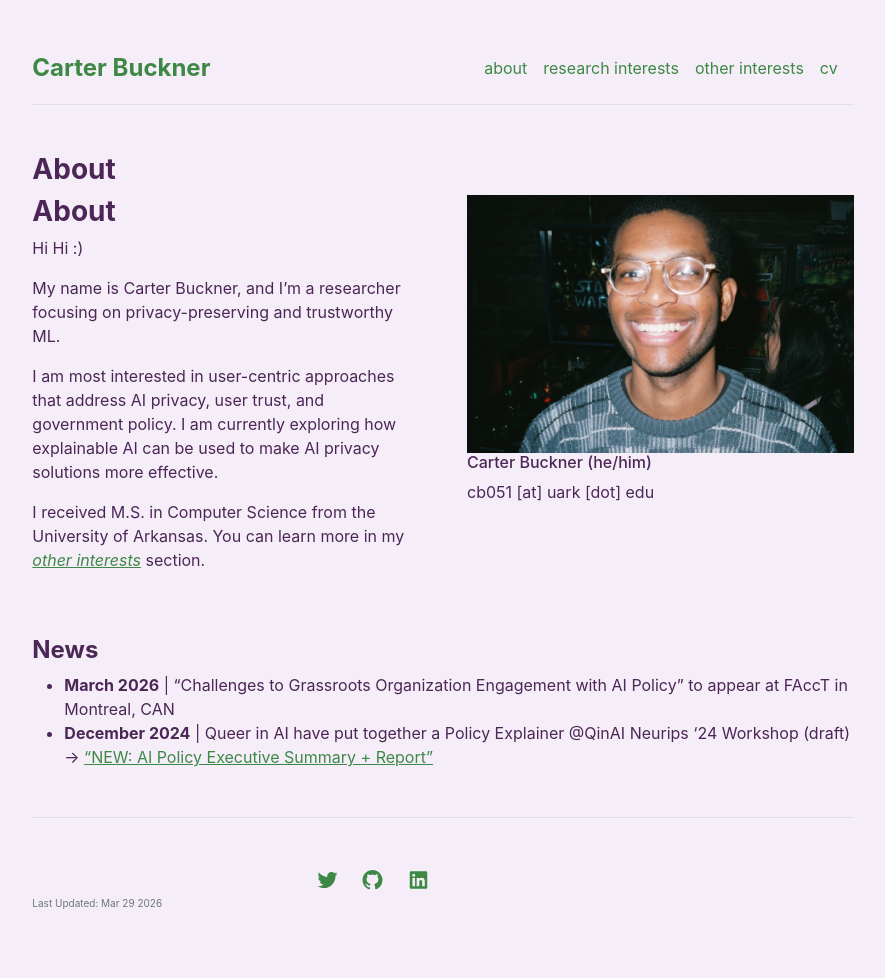
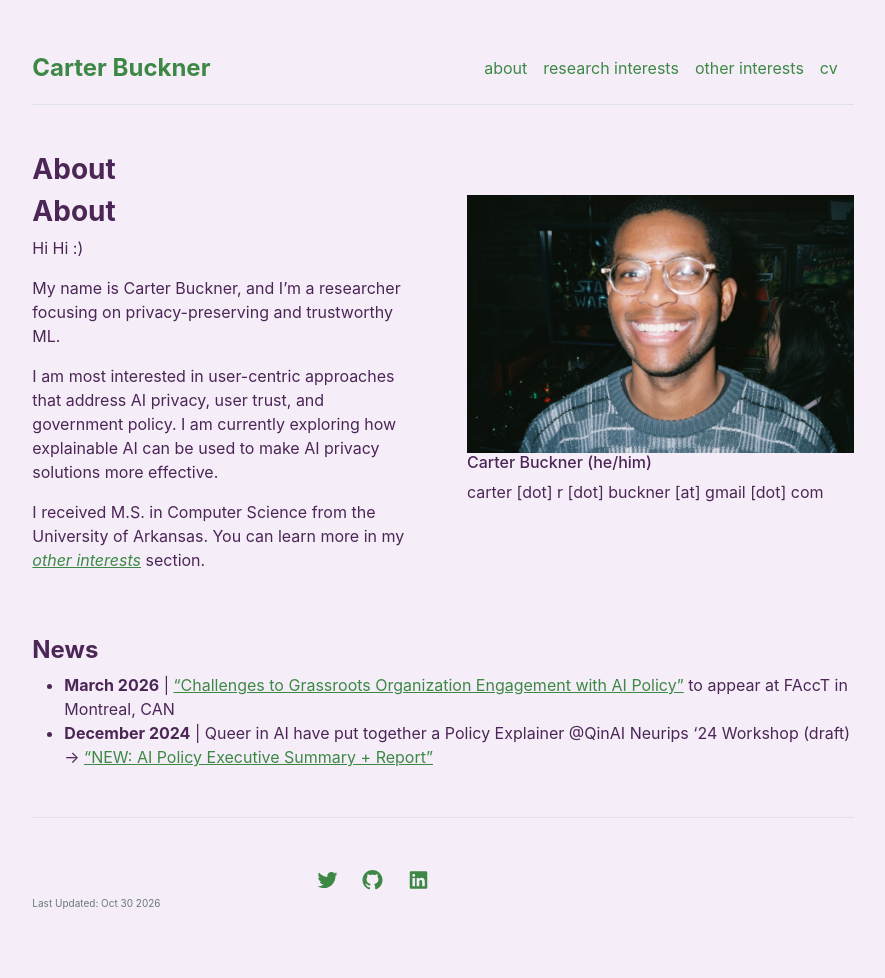
Before and after one commit to cb051/cb051.github.io, a plain HTML site: page about/index.html in a window 1280 px wide. Shown: the whole page, without its empty margins (197-1082 px from the left). Drawn offline with Linux system fonts and the light colour scheme.

Commit message:
web update
update files + email

```diff
--- a/about/index.html
+++ b/about/index.html
@@ -60,7 +60,7 @@
   <div class="col-md-6">
     <img src="/images/carter_buckner.jpeg" alt="Home" width="100%">
       <h6>Carter Buckner (he/him)</h6>
-      cb051 [at] uark [dot] edu
+      carter [dot] r [dot] buckner [at] gmail [dot] com
   </div>
 </div>
 <div class="row g-5 mb-5">
@@ -70,7 +70,7 @@
 
 
 <ul>
-  <li><strong>March 2026</strong> | “Challenges to Grassroots Organization Engagement with AI Policy” to appear at FAccT in Montreal, CAN</li>
+  <li><strong>March 2026</strong> | <a href="https://dl.acm.org/doi/10.1145/3805689.3806765">“Challenges to Grassroots Organization Engagement with AI Policy”</a> to appear at FAccT in Montreal, CAN</li>
   <li><strong>December 2024</strong> | Queer in AI have put together a Policy Explainer @QinAI Neurips ‘24 Workshop (draft) → <a href="https://www.queerinai.com/policy-research">“NEW: AI Policy Executive Summary + Report”</a></li>
 </ul>
 
@@ -93,7 +93,7 @@
         <a href="https://www.linkedin.com/in/carterbuckner/" class="ms-3 fs-5"><i class="fab fa-linkedin"></i></a>
 
     </div>
-    <p class="small-text">Last Updated: Mar 29 2026</p>
+    <p class="small-text">Last Updated: Oct 30 2026</p>
   </div>
 </footer>
 
```
Also changed, not shown: 404.html (+1 -1 lines), cv/index.html (+1 -1 lines), feed.xml (+1 -1 lines), index.html (+3 -3 lines), jekyll/update/2025/01/14/welcome-to-jekyll.html (+1 -1 lines), other_interests/index.html (+1 -1 lines), research_interests/index.html (+1 -1 lines), 2 other files.
